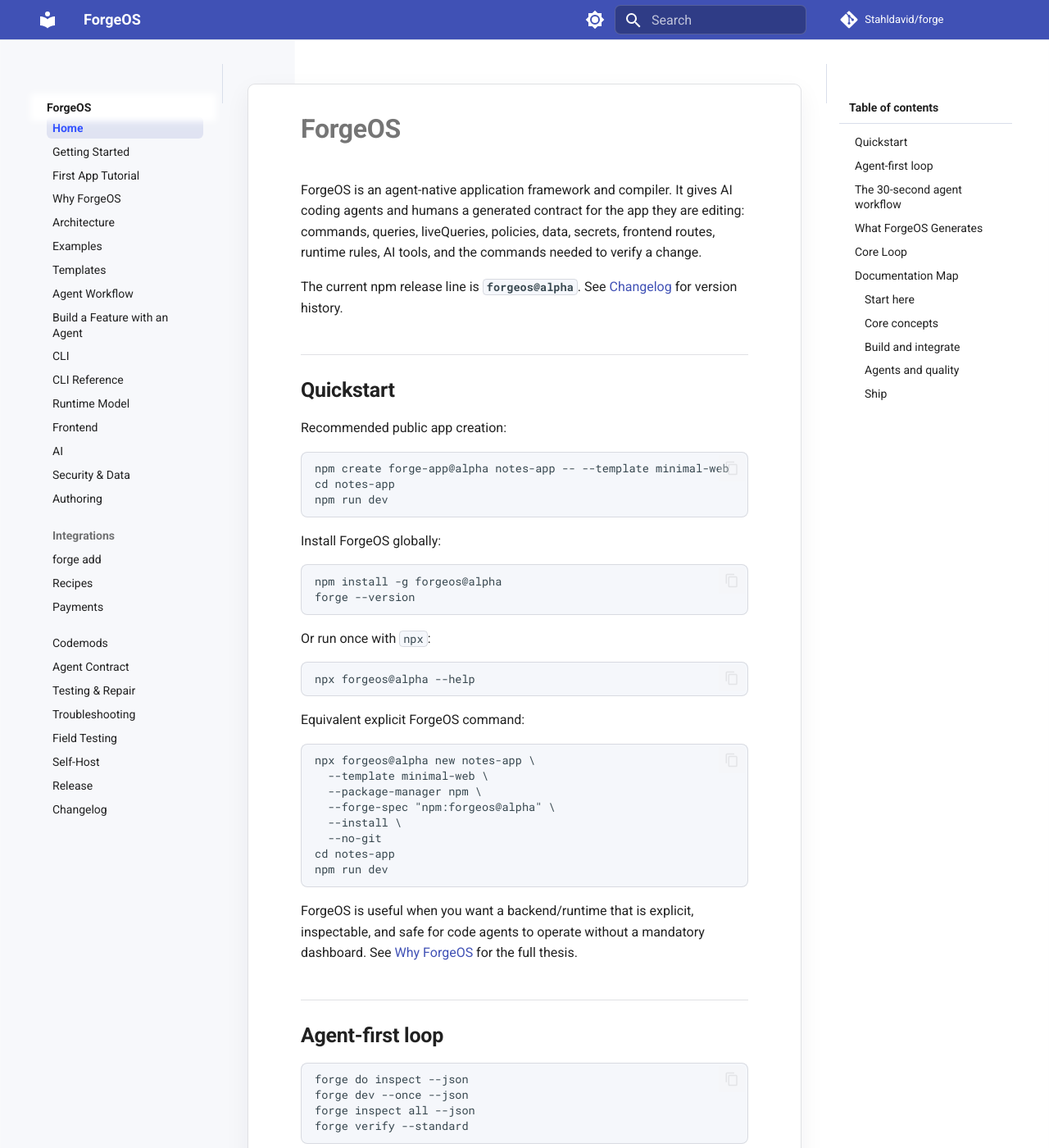
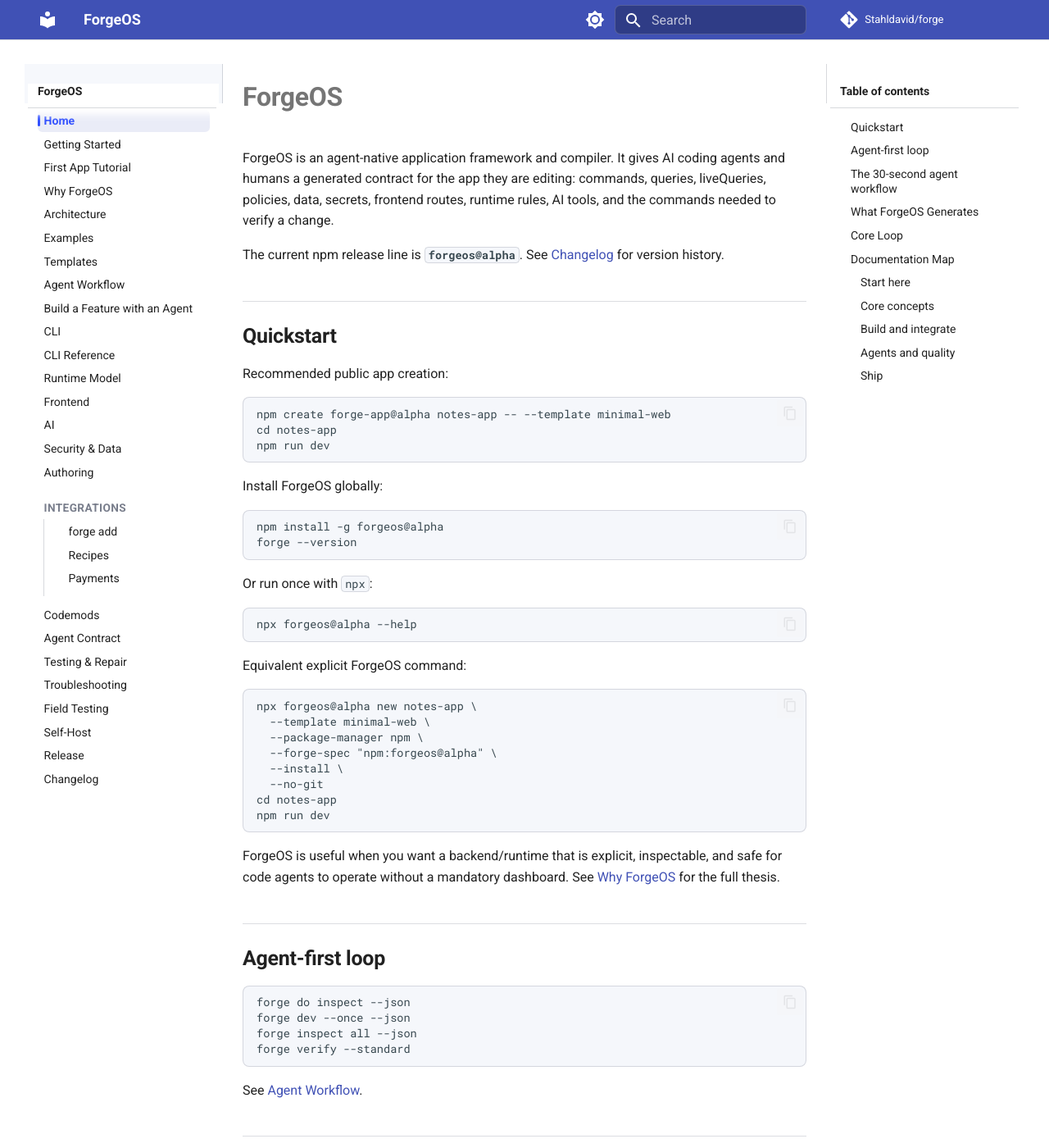
Before and after one commit to Stahldavid/forge, an MkDocs documentation site: the page built from docs/index.md, in a window 1280 px wide and 1400 px high. Shown: the whole window at 82% size. Built offline with MkDocs 1.6.1 and Material for MkDocs 9.7.7, drawn with Linux system fonts in a browser that asks for light colours; comment, search, counter and statistics services are not loaded.

Commit message:
docs: fix Read the Docs sidebar layout

```diff
--- a/docs/stylesheets/extra.css
+++ b/docs/stylesheets/extra.css
@@ -1,23 +1,23 @@
 :root {
-  --forge-border: rgba(37, 45, 68, 0.14);
-  --forge-sidebar-bg: #f7f8fb;
-  --forge-sidebar-border: #d9deea;
-  --forge-content-bg: #ffffff;
+  --forge-border: rgba(37, 45, 68, 0.16);
+  --forge-sidebar-bg: rgba(246, 248, 252, 0.92);
+  --forge-sidebar-border: rgba(37, 45, 68, 0.18);
+  --forge-sidebar-section: rgba(37, 45, 68, 0.62);
   --forge-code-bg: #f5f7fb;
-  --forge-nav-active-bg: rgba(63, 81, 181, 0.12);
+  --forge-nav-active-bg: rgba(63, 81, 181, 0.11);
   --forge-nav-active-fg: #304ffe;
-  --forge-shadow: 0 10px 30px rgba(20, 26, 45, 0.06);
+  --forge-nav-hover-bg: rgba(63, 81, 181, 0.07);
 }
 
 [data-md-color-scheme="slate"] {
-  --forge-border: rgba(196, 204, 220, 0.13);
-  --forge-sidebar-bg: #151922;
-  --forge-sidebar-border: #343b4d;
-  --forge-content-bg: #1b202b;
+  --forge-border: rgba(196, 204, 220, 0.14);
+  --forge-sidebar-bg: rgba(18, 22, 31, 0.88);
+  --forge-sidebar-border: rgba(196, 204, 220, 0.16);
+  --forge-sidebar-section: rgba(236, 240, 248, 0.7);
   --forge-code-bg: #121722;
   --forge-nav-active-bg: rgba(124, 150, 255, 0.16);
-  --forge-nav-active-fg: #82aaff;
-  --forge-shadow: 0 16px 40px rgba(0, 0, 0, 0.24);
+  --forge-nav-active-fg: #8eb0ff;
+  --forge-nav-hover-bg: rgba(124, 150, 255, 0.1);
 }
 
 .md-header {
@@ -25,22 +25,12 @@
 }
 
 .md-header__title {
-  font-weight: 700;
+  font-weight: 750;
 }
 
 .md-search__form {
   border: 1px solid rgba(255, 255, 255, 0.18);
   border-radius: 0.35rem;
-}
-
-.md-main {
-  background:
-    linear-gradient(90deg, var(--forge-sidebar-bg) 0, var(--forge-sidebar-bg) 18rem, transparent 18rem),
-    var(--md-default-bg-color);
-}
-
-.md-main__inner {
-  gap: 1.5rem;
 }
 
 @media screen and (min-width: 76.25em) {
@@ -54,26 +44,13 @@
     background: var(--md-default-bg-color);
   }
 
-  .md-sidebar__scrollwrap {
-    margin: 0;
-    padding: 1rem 0.75rem;
+  .md-sidebar--primary .md-sidebar__scrollwrap {
+    border-right: 0;
+    background: transparent;
   }
 
-  .md-content {
-    margin: 1.2rem 0 2rem;
-    border: 1px solid var(--forge-border);
-    border-radius: 0.45rem;
-    background: var(--forge-content-bg);
-    box-shadow: var(--forge-shadow);
-  }
-
-  .md-content__inner {
-    margin: 0;
-    padding: 1.7rem 2rem 2.2rem;
-  }
-
-  .md-content__inner::before {
-    height: 0;
+  .md-sidebar--secondary .md-sidebar__scrollwrap {
+    border-left: 0;
   }
 }
 
@@ -82,27 +59,72 @@
   font-weight: 800;
 }
 
+.md-sidebar--primary .md-nav__title {
+  padding-bottom: 0.55rem;
+  border-bottom: 1px solid var(--forge-sidebar-border);
+}
+
+.md-sidebar--primary .md-nav__item--section > .md-nav__link,
+.md-sidebar--primary .md-nav__item--nested > .md-nav__link {
+  color: var(--forge-sidebar-section);
+  font-size: 0.68rem;
+  font-weight: 800;
+  letter-spacing: 0.03em;
+  text-transform: uppercase;
+}
+
+.md-sidebar--primary .md-nav__item--section > .md-nav,
+.md-sidebar--primary .md-nav__item--nested > .md-nav {
+  margin-left: 0.35rem;
+  padding-left: 0.5rem;
+  border-left: 1px solid var(--forge-sidebar-border);
+}
+
 .md-nav__item .md-nav__link {
-  border-radius: 0.3rem;
-  margin-top: 0.1rem;
-  padding: 0.22rem 0.35rem;
+  border-radius: 0.28rem;
+  margin-top: 0.08rem;
+  padding: 0.22rem 0.38rem;
 }
 
 .md-nav__link:is(:focus, :hover) {
-  background: var(--forge-nav-active-bg);
+  background: var(--forge-nav-hover-bg);
 }
 
 .md-nav__link--active,
 .md-nav__item .md-nav__link--active {
+  position: relative;
   background: var(--forge-nav-active-bg);
   color: var(--forge-nav-active-fg);
-  font-weight: 700;
+  font-weight: 750;
+}
+
+.md-nav__link--active::before,
+.md-nav__item .md-nav__link--active::before {
+  position: absolute;
+  top: 0.32rem;
+  bottom: 0.32rem;
+  left: 0;
+  width: 0.16rem;
+  border-radius: 999px;
+  background: var(--forge-nav-active-fg);
+  content: "";
 }
 
 .md-sidebar--secondary .md-nav__title {
   border-bottom: 1px solid var(--forge-sidebar-border);
-  margin-bottom: 0.4rem;
-  padding-bottom: 0.5rem;
+  margin-bottom: 0.45rem;
+  padding-bottom: 0.55rem;
+}
+
+.md-sidebar--secondary .md-nav__link {
+  border-left: 2px solid transparent;
+  border-radius: 0;
+  padding-left: 0.55rem;
+}
+
+.md-sidebar--secondary .md-nav__link--active {
+  border-left-color: var(--forge-nav-active-fg);
+  background: transparent;
 }
 
 .md-typeset h1,
@@ -112,8 +134,8 @@
 
 .md-typeset h2 {
   border-top: 1px solid var(--forge-border);
-  margin-top: 2.2rem;
-  padding-top: 1.25rem;
+  margin-top: 2.15rem;
+  padding-top: 1.2rem;
 }
 
 .md-typeset table:not([class]) {
```
Also changed, not shown: 1 other file.
